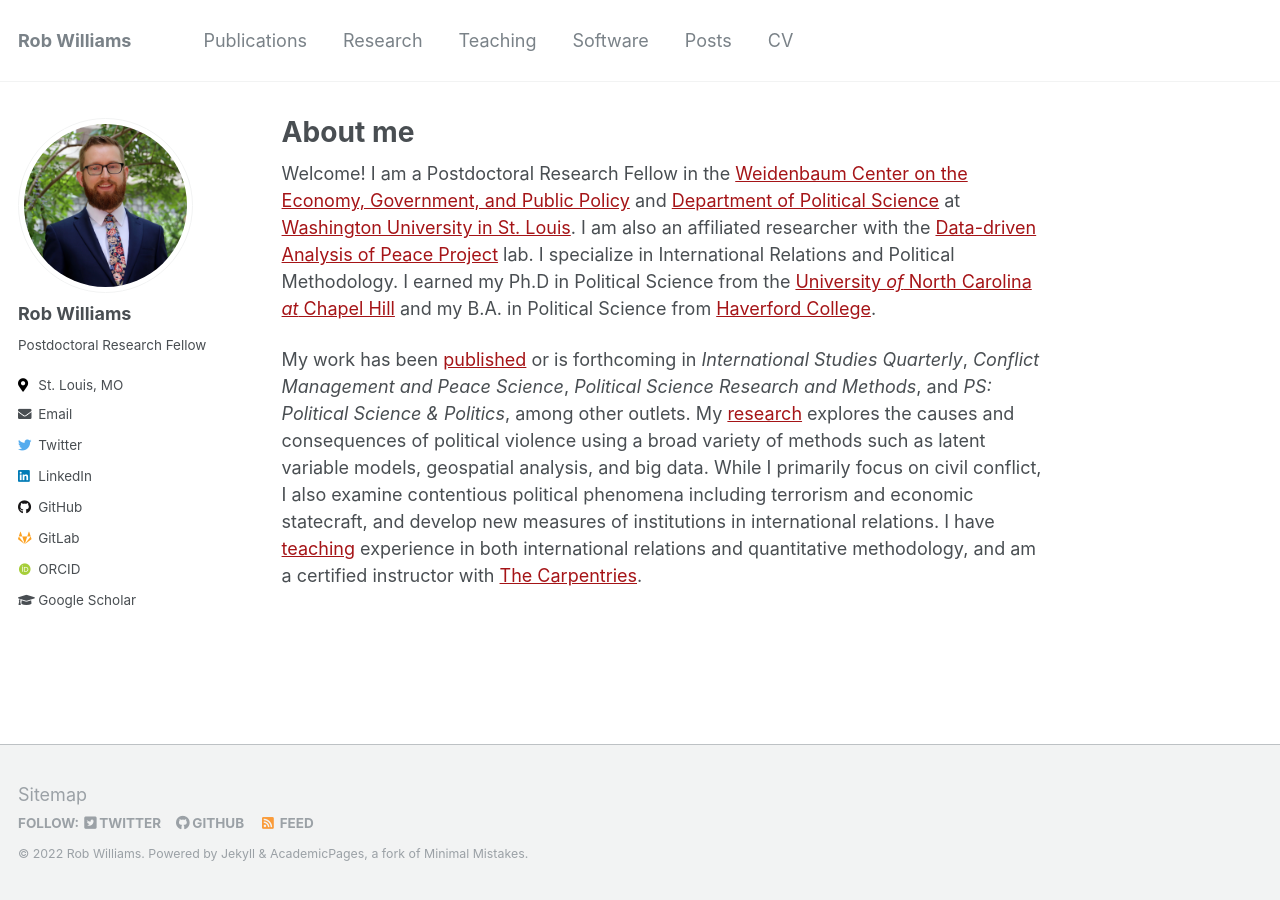
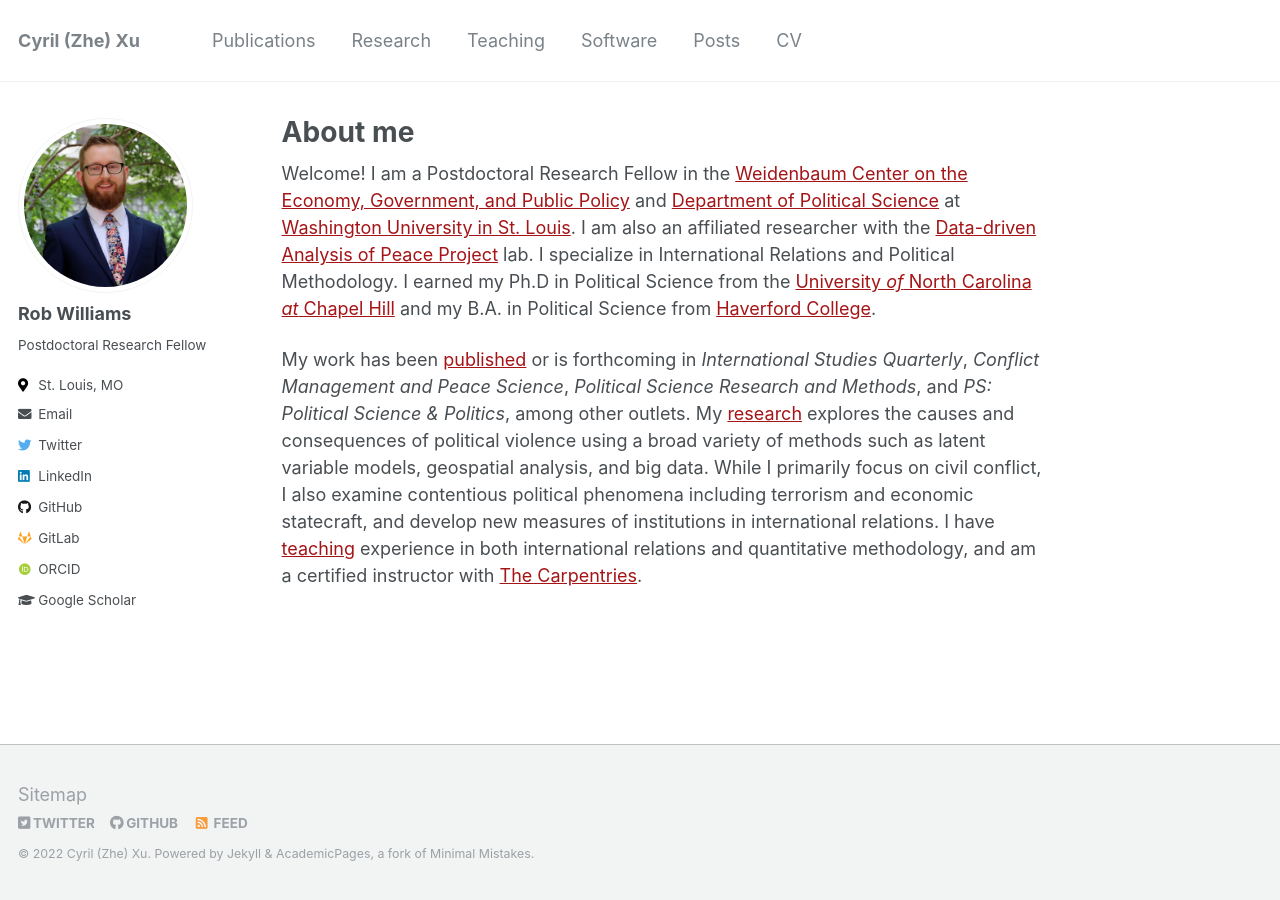
Before and after one commit to whoiscyril/webpage, a Jekyll site: the page built from _pages/about.md, in a window 1280 px wide. Built offline with Jekyll 4.4.1, drawn with Linux system fonts in a browser that asks for light colours; some web fonts are replaced.

Commit message:
Update _config.yml

```diff
--- a/_config.yml
+++ b/_config.yml
@@ -6,14 +6,14 @@
 # `jekyll serve`. If you change this file, please restart the server process.
 
 # Site Settings
-locale                   : "en-US"
-title                    : "Rob Williams"
+locale                   : "en-UK"
+title                    : "Cyril (Zhe) Xu"
 title_separator          : "-"
-name                     : &name "Rob Williams"
-description              : &description "Postdoc in Political Science"
-url                      : https://jayrobwilliams.com # the base hostname & protocol for your site e.g. "https://mmistakes.github.io"
+name                     : &name "Cyril (Zhe) Xu"
+description              : &description "PhD in Theoretical and Computational Chemistry"
+url                      : https://cyrilxu.com # the base hostname & protocol for your site e.g. "https://mmistakes.github.io"
 baseurl                  : "" # the subpath of your site, e.g. "/blog"
-repository               : "jayrobwilliams/jayrobwilliams.github.io"
+repository               : "zx616/zx616.github.io"
 teaser                   : # filename of teaser fallback teaser image placed in /images/, .e.g. "500x300.png"
 breadcrumbs              : false # true, false (default)
 words_per_minute         : 160
```
